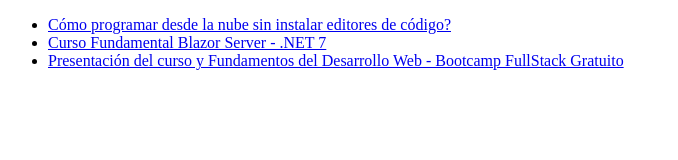
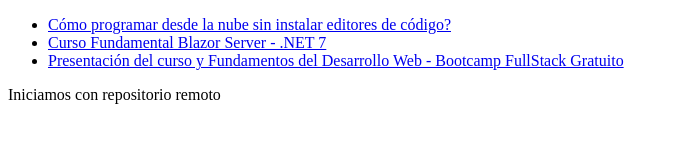
Before and after one commit to Alejo-Murillo/open-bootcamp, a plain HTML site: page html-css-exercise-01.html in a window 1280 px wide. Shown: the whole page, without its empty margins (0-678 px from the left). Drawn offline with Linux system fonts and the light colour scheme.

Commit message:
Start with remote repository

```diff
--- a/html-css-exercise-01.html
+++ b/html-css-exercise-01.html
@@ -25,5 +25,6 @@
                 </a>
             </li>
         </ul>
+        <p>Iniciamos con repositorio remoto</p>
     </body>
 </html>
```
